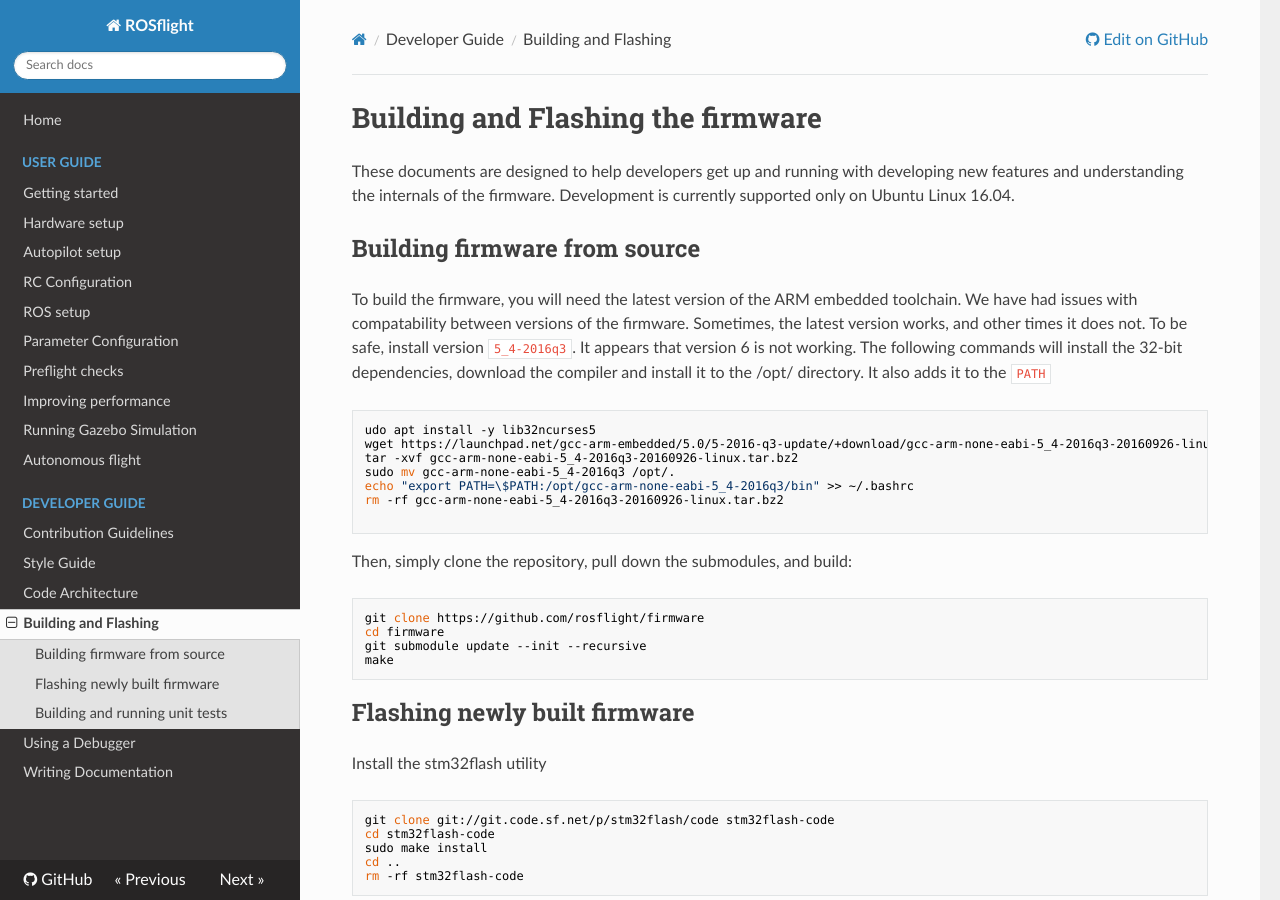
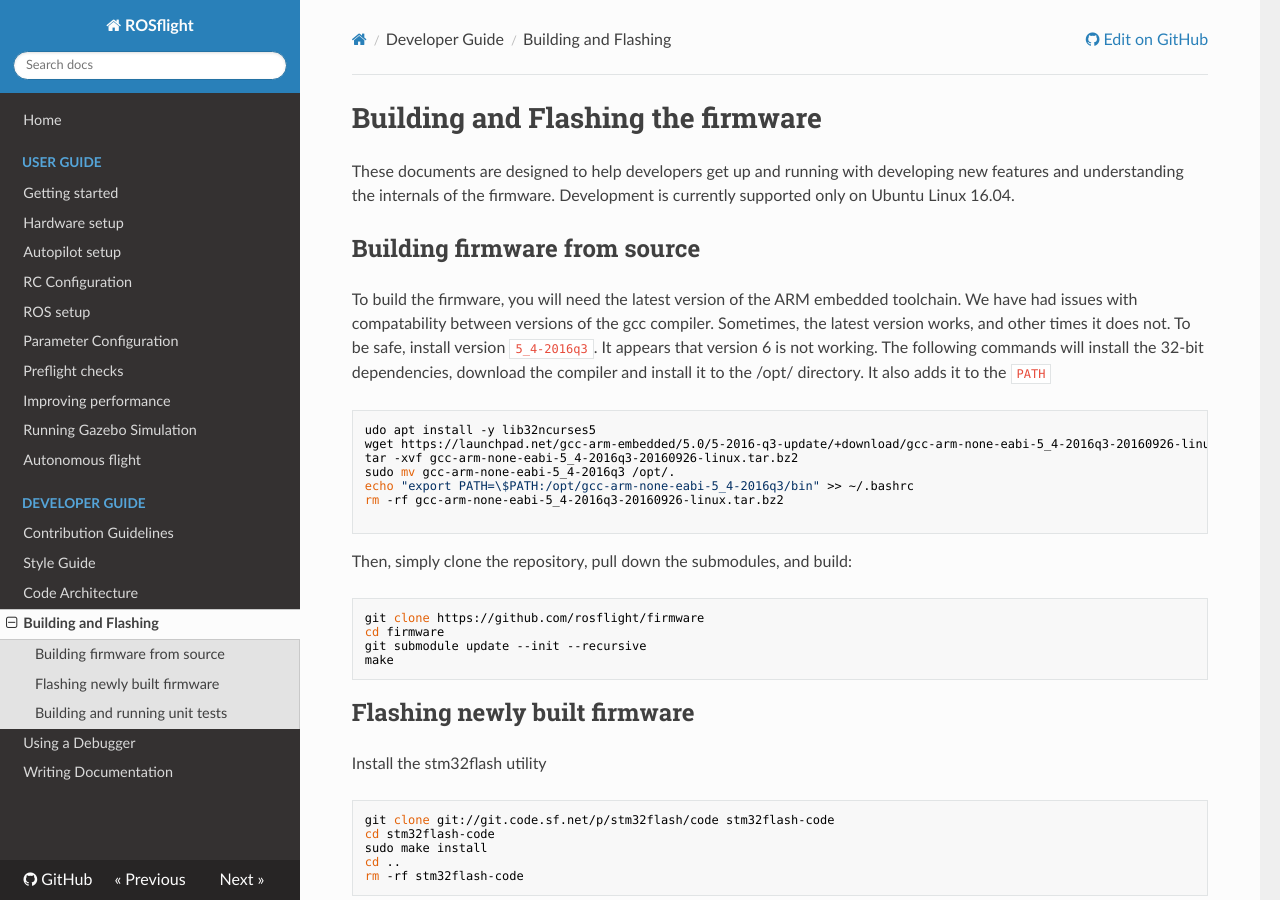
Before and after one commit to rosflight/rosflight_firmware, an MkDocs documentation site: the page built from docs/developer-guide/building-flashing.md, in a window 1280 px wide and 900 px high. Built offline with MkDocs 1.6.1, drawn with Linux system fonts in a browser that asks for light colours; nearby versions of some CDN libraries; old or Windows-style settings are respelled for this version of MkDocs.

Commit message:
a little correction

````diff
--- a/docs/developer-guide/building-flashing.md
+++ b/docs/developer-guide/building-flashing.md
@@ -4,7 +4,7 @@
 
 ## Building firmware from source
 
-To build the firmware, you will need the latest version of the ARM embedded toolchain.  We have had issues with compatability between versions of the firmware.  Sometimes, the latest version works, and other times it does not.  To be safe, install version `5_4-2016q3`.  It appears that version 6 is not working.  The following commands will install the 32-bit dependencies, download the compiler and install it to the /opt/ directory.  It also adds it to the `PATH`
+To build the firmware, you will need the latest version of the ARM embedded toolchain.  We have had issues with compatability between versions of the gcc compiler.  Sometimes, the latest version works, and other times it does not.  To be safe, install version `5_4-2016q3`.  It appears that version 6 is not working.  The following commands will install the 32-bit dependencies, download the compiler and install it to the /opt/ directory.  It also adds it to the `PATH`
 
 ``` bash
 udo apt install -y lib32ncurses5
````
